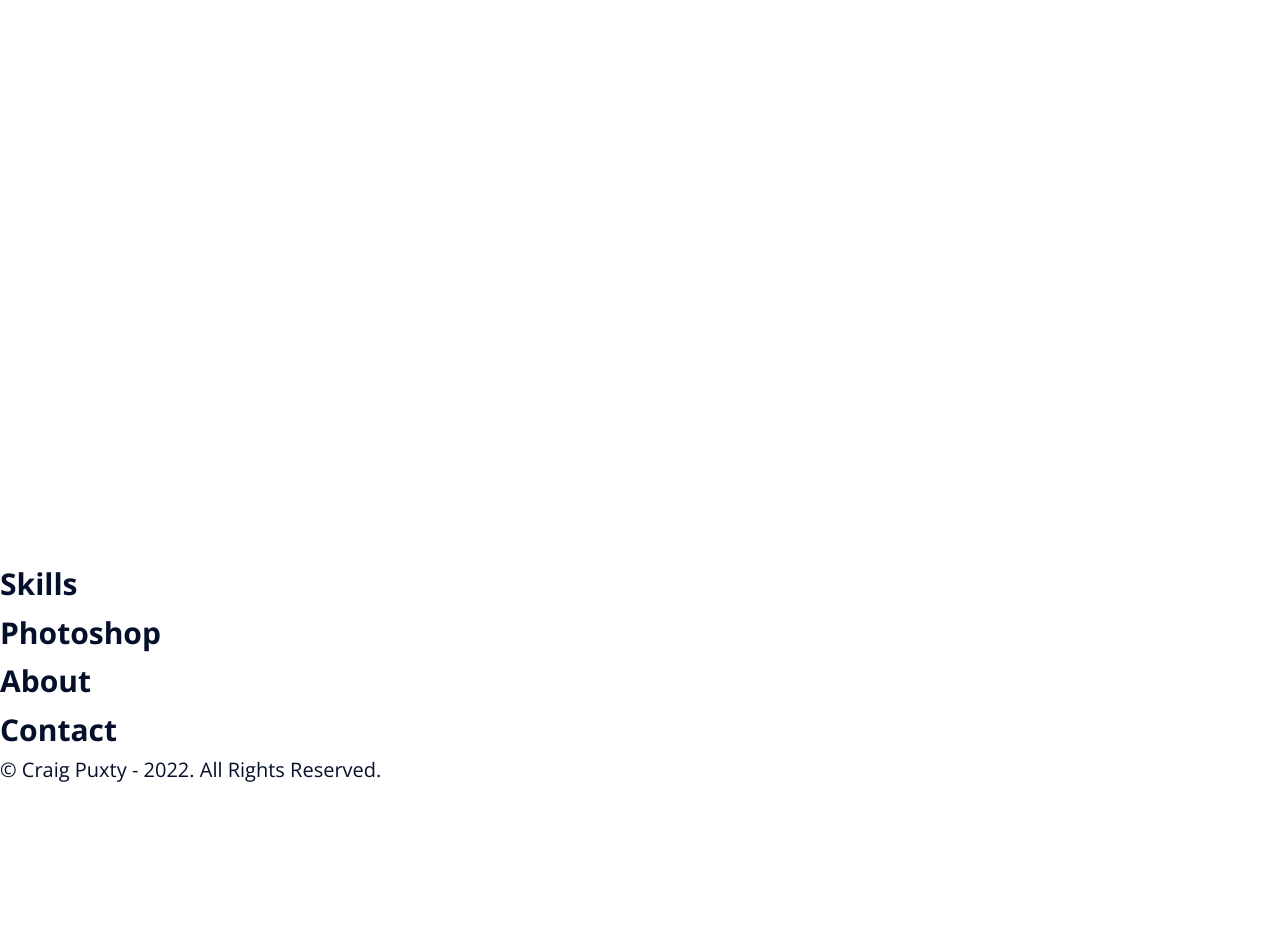
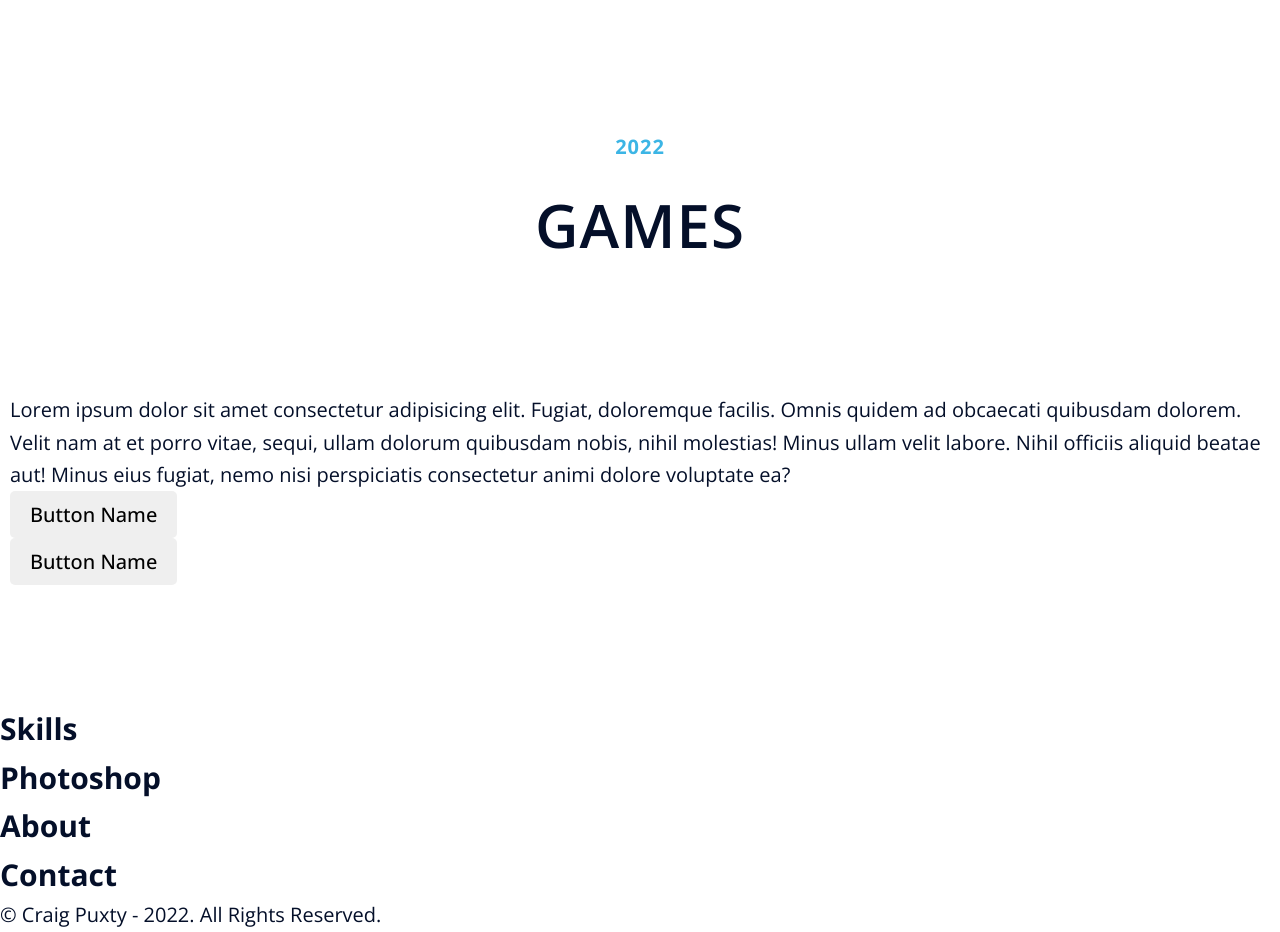
Before and after one commit to Dangereye/portfolio-v2, a Next.js app: page / in a window 1280 px wide. Shown: the part 1040-1972 px from the top of the page. Before the commit the page ends 1826 px from the top, so only its background shows below. Built offline with nearby package versions, Linux system fonts and the light colour scheme.

Commit message:
Added Project > Portfolio - basic template & defaults.

```diff
--- a/articles/Portfolio.js
+++ b/articles/portfolio/Portfolio.js
@@ -1,9 +1,12 @@
+import Project from "./Project";
+
 export default function Portfolio() {
   return (
     <article className="article article__portfolio" id="portfolio">
       <div className="container">
         <div className="article-heading-lead">Recent projects</div>
         <h2 className="article-heading">Portfolio </h2>
+        <Project />
       </div>
     </article>
   );
--- /dev/null
+++ b/articles/portfolio/Project.js
@@ -0,0 +1,43 @@
+import Image from "next/image";
+import Button from "../../components/Button";
+
+export default function Project({ project }) {
+  console.log(project);
+  return (
+    <div className="project">
+      <div className="project__img">
+        <Image src={project.image} layout="fill" alt={project.name} />
+      </div>
+      <div className="project__details">
+        <div className="article-heading-lead">{project.date}</div>
+        <h2 className="article-heading">{project.name}</h2>
+        <div className="project__tech">
+          {project.tech.map((icon, i) => (
+            <div className="project__tech__icon">{icon}</div>
+          ))}
+        </div>
+        <div className="project__description">{project.description}</div>
+        <div className="project__third-party">
+          {project.third_party.map((item, i) => (
+            <div className="project__third-party__item">{item}</div>
+          ))}
+        </div>
+        <div className="btns"></div>
+        <Button />
+        <Button />
+      </div>
+    </div>
+  );
+}
+
+Project.defaultProps = {
+  project: {
+    image: "/../../public/img/games-project.jpg",
+    date: "2022",
+    name: "Games",
+    tech: [],
+    description:
+      "Lorem ipsum dolor sit amet consectetur adipisicing elit. Fugiat, doloremque facilis. Omnis quidem ad obcaecati quibusdam dolorem. Velit nam at et porro vitae, sequi, ullam dolorum quibusdam nobis, nihil molestias! Minus ullam velit labore. Nihil officiis aliquid beatae aut! Minus eius fugiat, nemo nisi perspiciatis consectetur animi dolore voluptate ea?",
+    third_party: [],
+  },
+};
--- a/pages/index.js
+++ b/pages/index.js
@@ -2,7 +2,7 @@ import About from "../articles/About";
 import Contact from "../articles/Contact";
 import Hero from "../articles/hero/Hero";
 import Photoshop from "../articles/Photoshop";
-import Portfolio from "../articles/Portfolio";
+import Portfolio from "../articles/portfolio/Portfolio";
 import Skills from "../articles/Skills";
 
 export default function Home() {
```
